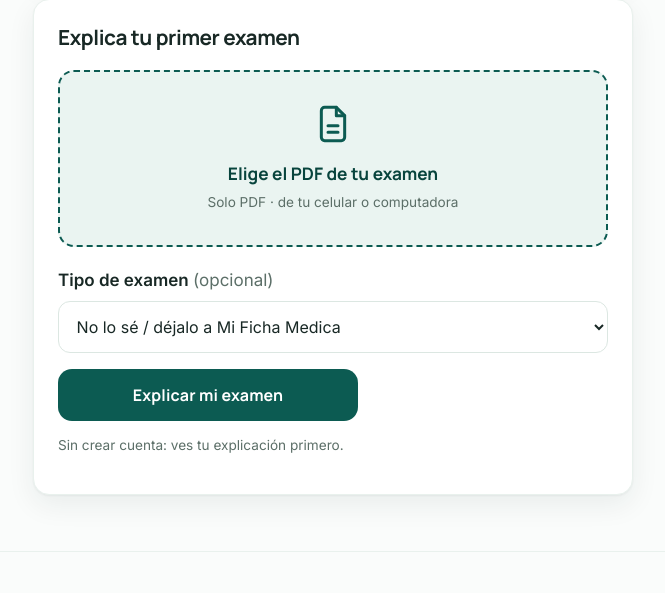
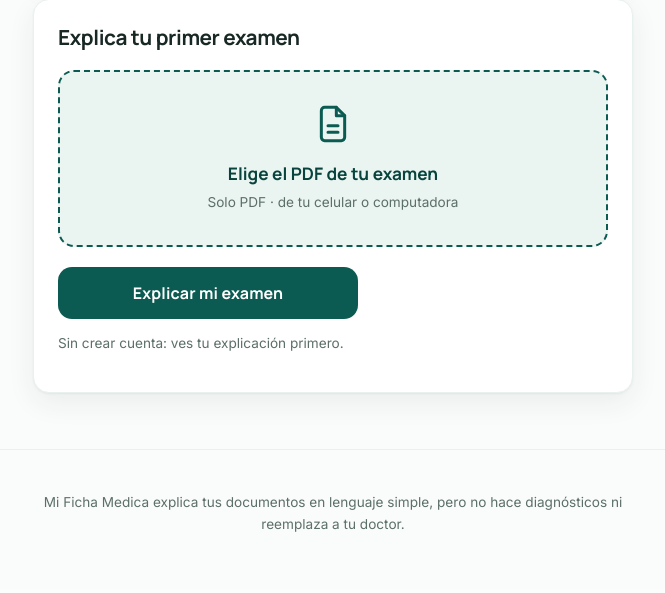
Before and after one commit to danlegion/mificha, a FastAPI app: page / in a window 1280 px wide. Shown: the part 677-1270 px from the top of the page, without its empty margins (307-972 px from the left). After the commit the page ends 1209 px from the top, so only its background shows below. Run offline with FastAPI, Linux system fonts and the light colour scheme.

Commit message:
Homepage: remover selector opcional de tipo de examen

```diff
--- a/templates/index.html
+++ b/templates/index.html
@@ -67,16 +67,6 @@
       <span class="file-hint">Solo PDF · de tu celular o computadora</span>
       <input type="file" id="archivo" name="archivo" accept=".pdf" required>
     </label>
-    <label class="field">
-      <span>Tipo de examen <em>(opcional)</em></span>
-      <select name="tipo_doc">
-        <option value="">No lo sé / déjalo a Mi Ficha Medica</option>
-        <option value="resultado">Resultado de examen</option>
-        <option value="pedido">Pedido de examen</option>
-        <option value="informe">Informe narrativo (ej. PET scan)</option>
-        <option value="nota">Nota del doctor</option>
-      </select>
-    </label>
     <button class="btn btn-primary btn-large" type="submit">Explicar mi examen</button>
     <p class="micro-note">Sin crear cuenta: ves tu explicación primero.</p>
   </form>
```
